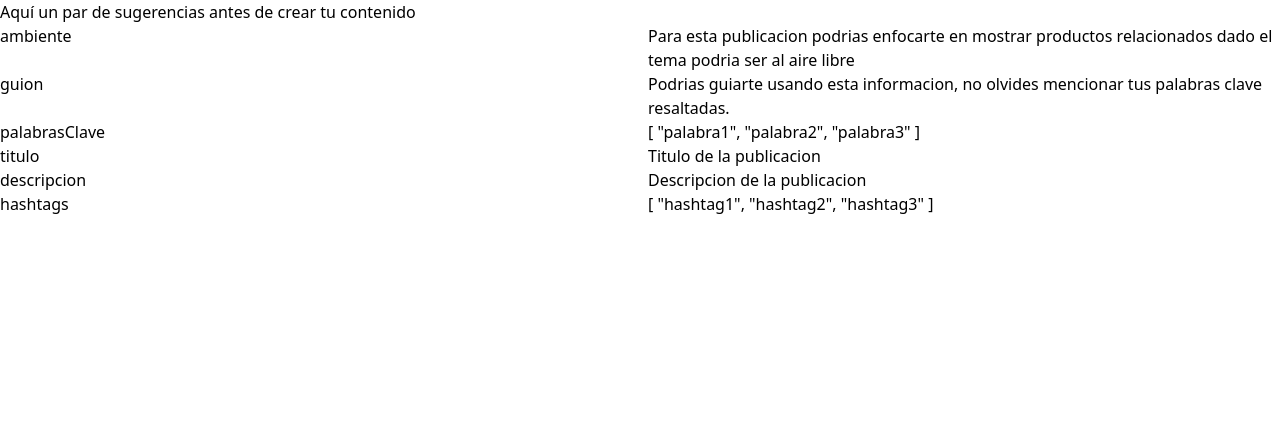
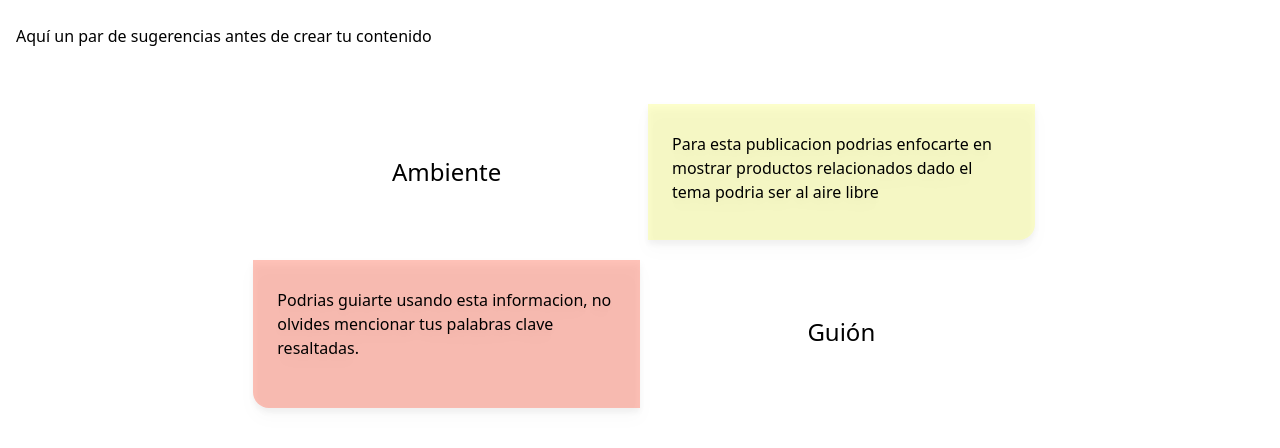
Before and after one commit to kokoaespol/Hackathon_Publifyer, a Vue app in the folder frontend/: page /guide in a window 1280 px wide. Shown: the top 448 px of the page. Built offline with nearby package versions, Linux system fonts and the light colour scheme.

Commit message:
guide almost done

```diff
--- a/frontend/src/components/ContentGuide.vue
+++ b/frontend/src/components/ContentGuide.vue
@@ -1,18 +1,26 @@
 <script setup>
-import { inject, ref } from "vue"
+import { inject } from "vue"
 
 const videoService = inject("services.video");
 
 const video = await videoService.getScript();
-
+const data = Object.entries(video);
 </script>
 
 <template>
-    <div>
-        <p>Aquí un par de sugerencias antes de crear tu contenido</p>
-        <div class="grid grid-cols-2 gap-4" v-for="[key, value] in Object.entries(video)" :key="key.id">
-            <h2>{{key}}</h2>
-            <p>{{value}}</p>
+    <section class="w-full h-full">
+        <h1 class="mx-4 my-6">Aquí un par de sugerencias antes de crear tu contenido</h1>
+        <div class="w-2/3 px-10 py-5 m-auto rounded-lg">
+            <div class="grid grid-cols-[50%_50%] gap-2">
+                <h2 class="my-3 text-center text-2xl mt-16">Ambiente</h2>
+                <div class="my-3 px-6 bg-color2Y rounded-br-2xl w-full h-full drop-shadow-lg bg-opacity-50">
+                    <p class="pt-4 my-3">{{ data[0][1] }}</p>
+                </div>
+                <div class="my-3 px-6 bg-color4O rounded-bl-2xl w-full h-full drop-shadow-lg mt-6 bg-opacity-50">
+                    <p class="pt-4 my-3">{{  data[1][1] }}</p>
+                </div>
+                <h2 class="my-3 text-center text-2xl mt-20">Guión</h2>
+            </div>
         </div>
-    </div>
+    </section>
 </template>
--- a/frontend/src/services/videoService.js
+++ b/frontend/src/services/videoService.js
@@ -5,10 +5,7 @@ export default class VideoService {
         return {
             "ambiente": "Para esta publicacion podrias enfocarte en mostrar productos relacionados dado el tema podria ser al aire libre",
             "guion": "Podrias guiarte usando esta informacion, no olvides mencionar tus palabras clave resaltadas.",
-            "palabrasClave": ["palabra1", "palabra2", "palabra3"],
-            "titulo": "Titulo de la publicacion",
-            "descripcion": "Descripcion de la publicacion",
-            "hashtags": ["hashtag1", "hashtag2", "hashtag3"],
+            "palabras clave": ["palabra1", "palabra2", "palabra3"],
         }
     }
   }
```
